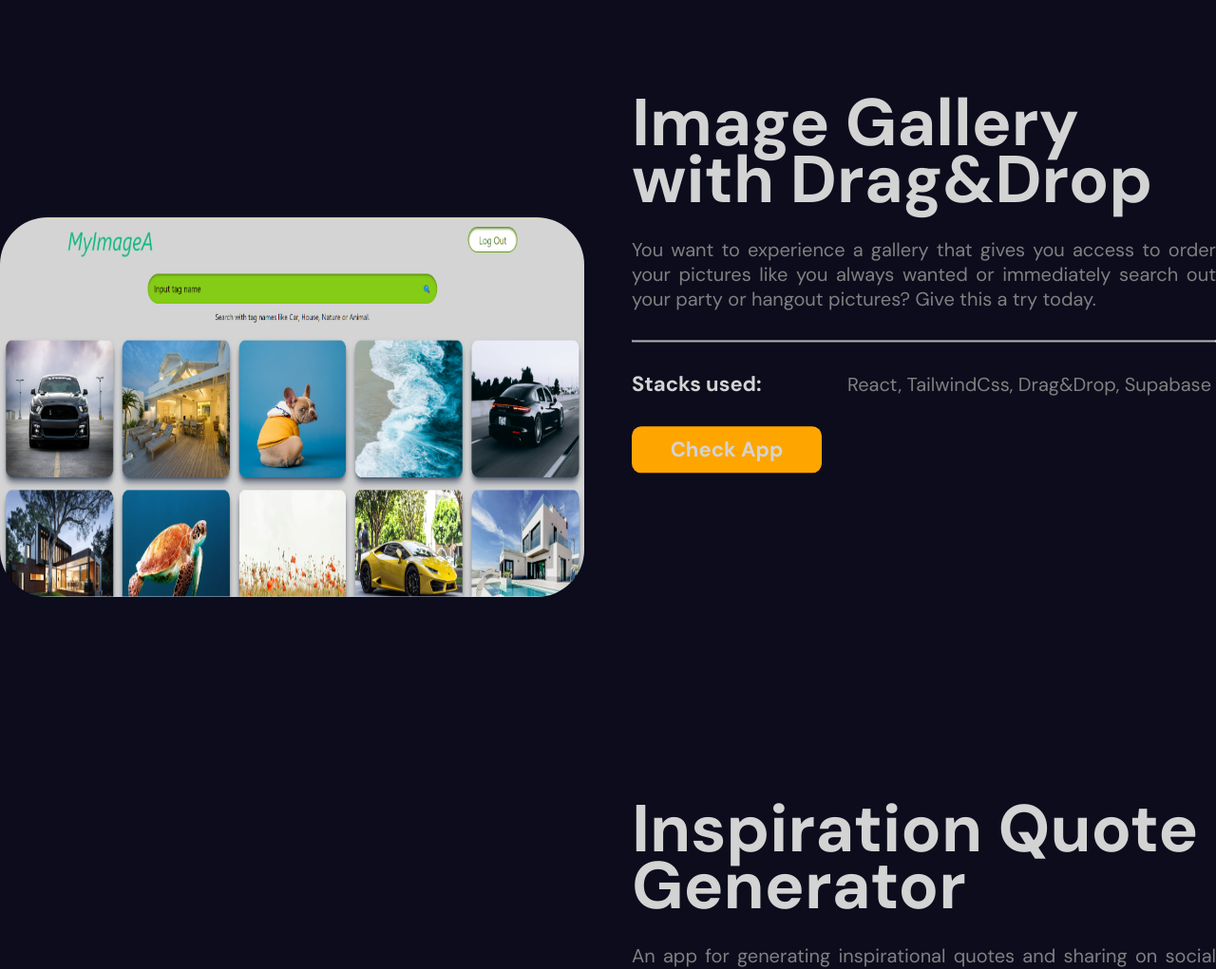
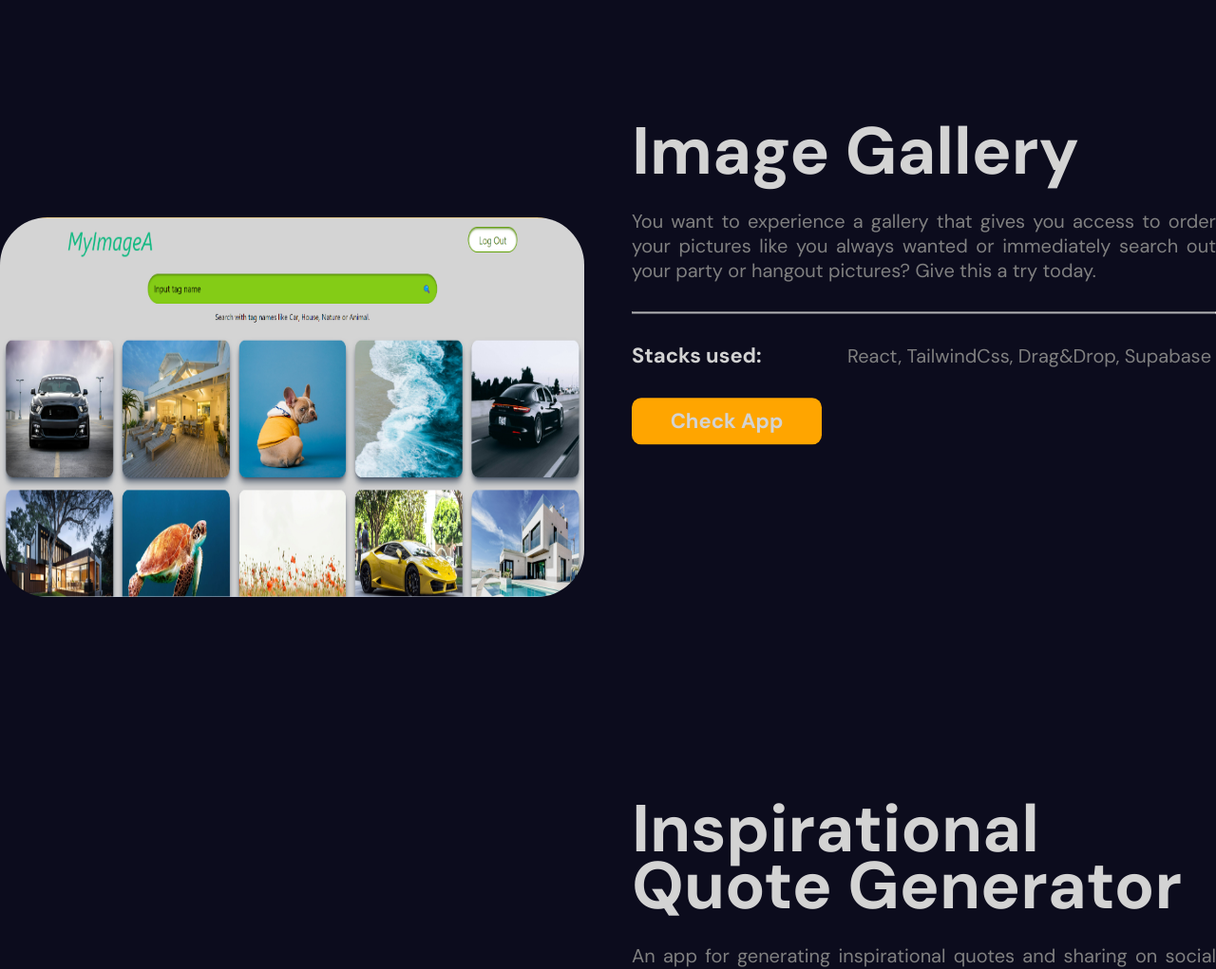
Before and after one commit to JacceyCode/jacobadebayo, a React (Vite) app: page / in a window 1280 px wide. Shown: the part 4924-5945 px from the top of the page at 95% size. Built offline with nearby package versions, Linux system fonts and the light colour scheme.

Commit message:
project title change

```diff
--- a/src/components/portfolio/Portfolio.jsx
+++ b/src/components/portfolio/Portfolio.jsx
@@ -22,7 +22,7 @@ const items = [
   },
   {
     id: 3,
-    title: "Image Gallery with Drag&Drop",
+    title: "Image Gallery",
     img: "./drag&drop.png",
     desc: "You want to experience a gallery that gives you access to order your pictures like you always wanted or immediately search out your party or hangout pictures? Give this a try today.",
     stacks: ["React", "TailwindCss", "Drag&Drop", "Supabase"],
@@ -30,7 +30,7 @@ const items = [
   },
   {
     id: 4,
-    title: "Inspiration Quote Generator",
+    title: "Inspirational Quote Generator",
     img: "./randomQuotes.png",
     desc: "An app for generating inspirational quotes and sharing on social media profile.",
     stacks: ["HTML", "CSS", "JAVASCRIPT", "API Integration"],
```
